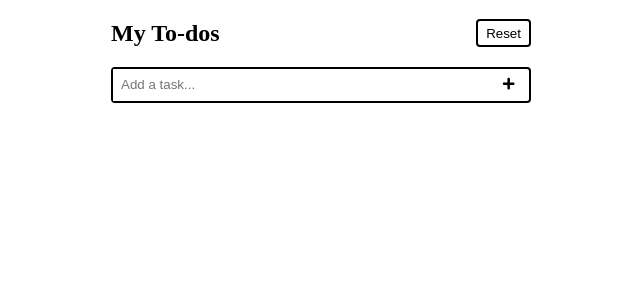
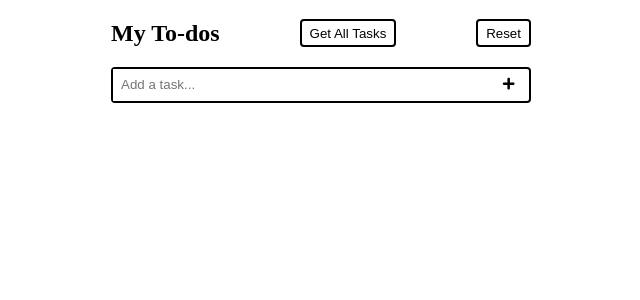
Before and after one commit to jnokorie/to-do-list, a React (Vite) app: page / in a window 1280 px wide. Shown: the top 300 px of the page, without its empty margins (319-959 px from the left). Built offline with nearby package versions, Linux system fonts and the light colour scheme.

Commit message:
code to fetch from api

```diff
--- a/src/App.jsx
+++ b/src/App.jsx
@@ -7,6 +7,26 @@ import './App.css'
 function App() {
 
   const [toDo, setToDo] = useState([])
+
+
+  let allTasks = []
+  const getAllTasks = () => {
+    fetch("http://localhost:3000/all-tasks", {
+      Method: 'GET',
+      Headers: {
+        Accept: 'application.json',
+        'Content-Type': 'application/json'
+      },
+    })
+      .then((res) => {
+        return res.json()
+      })
+      .then((data) =>
+        {console.log(data)
+        setToDo([...toDo, ...data])})
+  }
+
+
 
 
   const handleSubmit = (e) => {
@@ -40,7 +60,8 @@ function App() {
     <div className="container">
       <div className="title">
         <h2>My To-dos</h2>
-      <button className="button" onClick={() => setToDo([])}>Reset</button>
+        <button className="button" onClick={getAllTasks}>Get All Tasks</button>
+        <button className="button" onClick={() => setToDo([])}>Reset</button>
       </div>
       <AddTask handleSubmit={handleSubmit} />
       <ToDoList taskList={toDo} handleDelete={handleDelete} handleToggle={handleToggle} />
```
